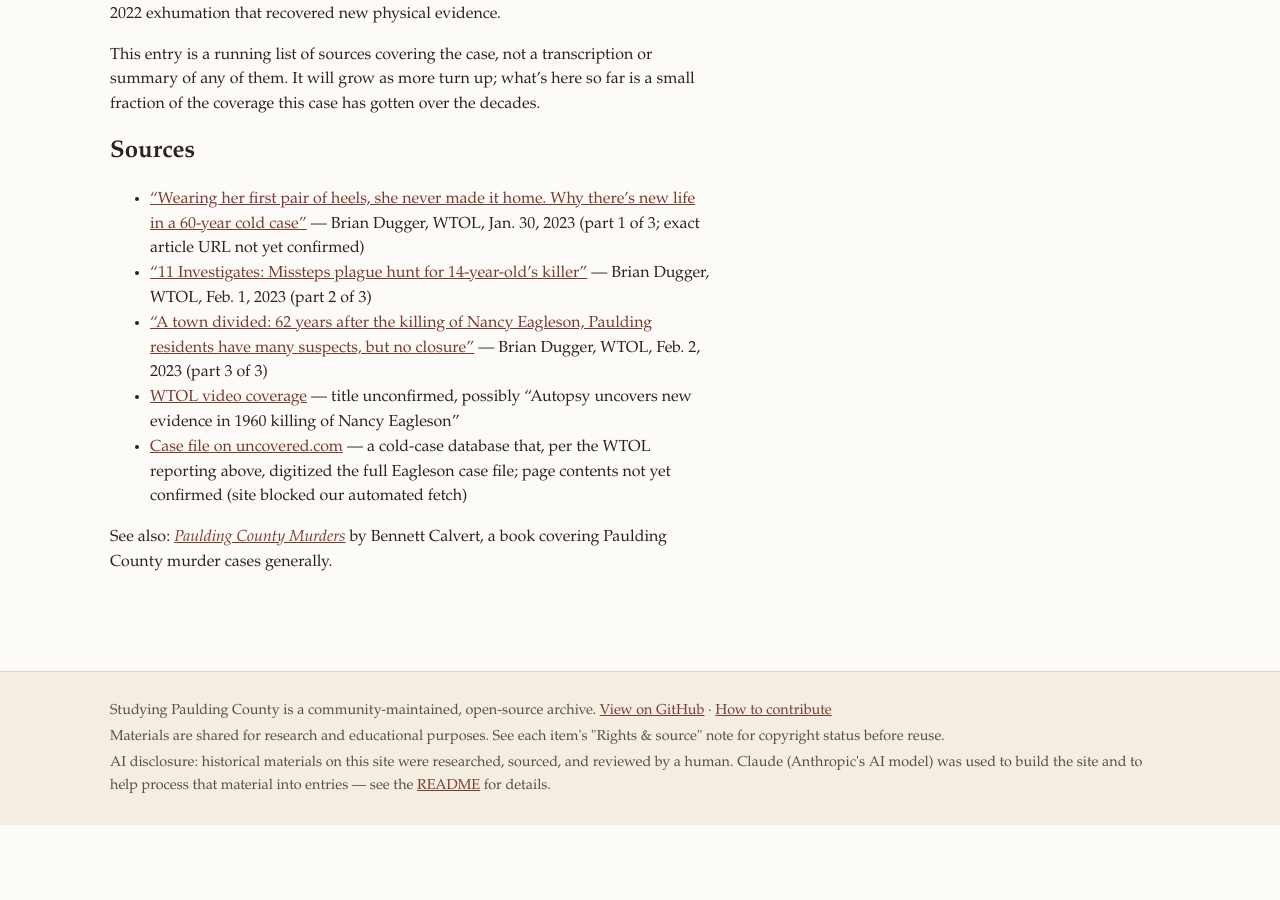
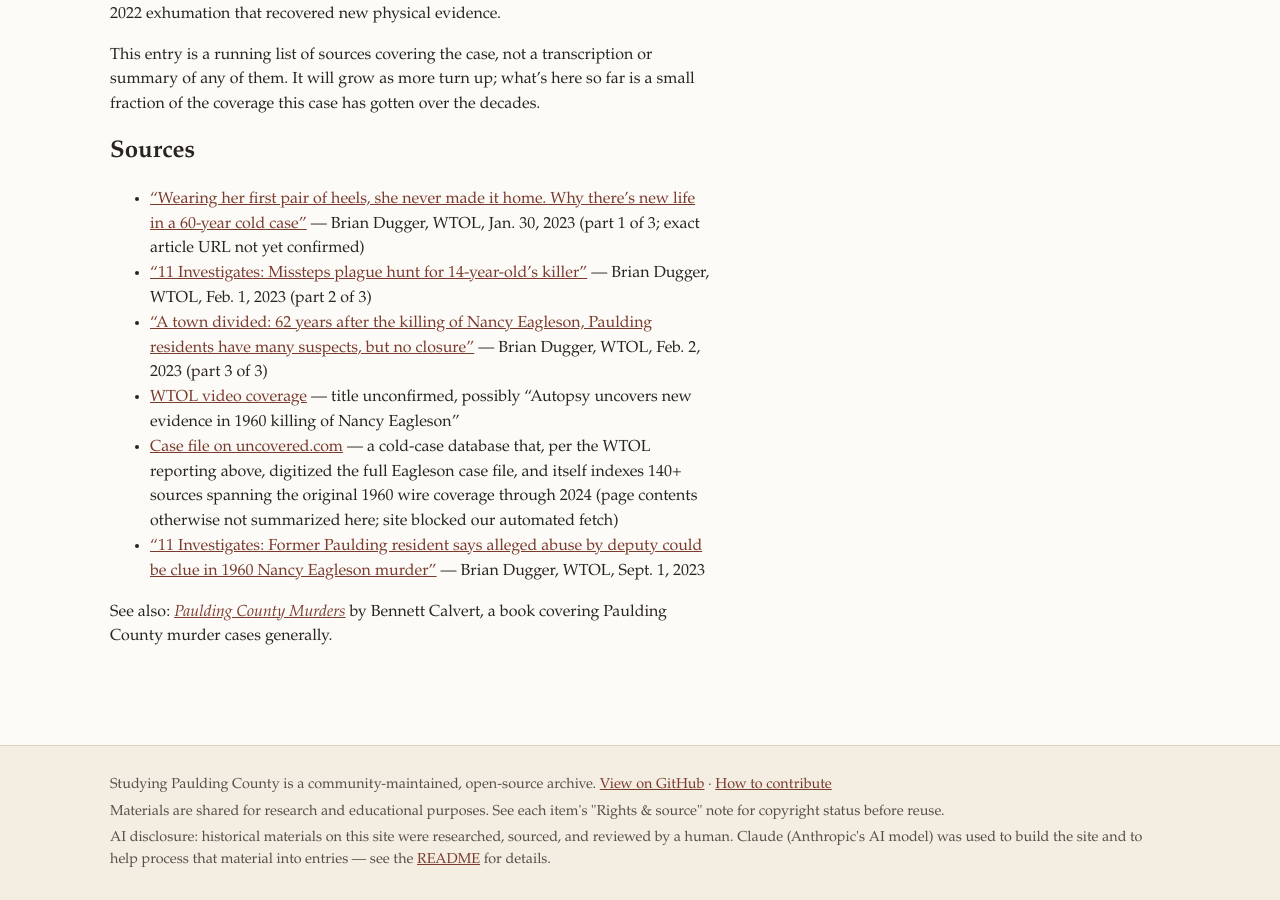
Before and after one commit to jofer215/Paulding, a Jekyll site: the page built from _items/nancy-eagleson-murder-1960.md, in a window 1280 px wide and 900 px high, scrolled down 588 px. Built offline with Jekyll 4.4.1, drawn with Linux system fonts in a browser that asks for light colours; before the commit the page ends 1413 px from its top, so only the background shows below that.

Commit message:
Add WTOL deputy-abuse-allegation article to Eagleson bibliography
Also notes that the uncovered.com case file indexes 140+ additional
sources on its own, rather than trying to individually re-link all of
them here without confirmed URLs for most.

Co-Authored-By: Claude Sonnet 5 <noreply@anthropic.com>
Claude-Session: https://claude.ai/code/session_01HFiX5DwBj15tjgeMJKLPqW

```diff
--- a/_items/nancy-eagleson-murder-1960.md
+++ b/_items/nancy-eagleson-murder-1960.md
@@ -26,6 +26,7 @@ gotten over the decades.
 - ["11 Investigates: Missteps plague hunt for 14-year-old's killer"](https://www.wtol.com/article/news/investigations/11-investigates/paulding-murder-investigation-missteps-mean-1962-nancy-eagleson-case-still-unsolved/512-a6c9eb2b-2708-4ca8-8a10-2009ebf2e740) — Brian Dugger, WTOL, Feb. 1, 2023 (part 2 of 3)
 - ["A town divided: 62 years after the killing of Nancy Eagleson, Paulding residents have many suspects, but no closure"](https://www.wtol.com/article/news/investigations/11-investigates/hope-for-solving-1960-killing-of-paulding-14-year-old-nancy-eagleson/512-09c32c16-e8ab-41c3-8018-bb7579f2e7ee) — Brian Dugger, WTOL, Feb. 2, 2023 (part 3 of 3)
 - [WTOL video coverage](https://youtu.be/QZSZUv21mVI) — title unconfirmed, possibly "Autopsy uncovers new evidence in 1960 killing of Nancy Eagleson"
-- [Case file on uncovered.com](https://uncovered.com/cases/nancy-eagleson) — a cold-case database that, per the WTOL reporting above, digitized the full Eagleson case file; page contents not yet confirmed (site blocked our automated fetch)
+- [Case file on uncovered.com](https://uncovered.com/cases/nancy-eagleson) — a cold-case database that, per the WTOL reporting above, digitized the full Eagleson case file, and itself indexes 140+ sources spanning the original 1960 wire coverage through 2024 (page contents otherwise not summarized here; site blocked our automated fetch)
+- ["11 Investigates: Former Paulding resident says alleged abuse by deputy could be clue in 1960 Nancy Eagleson murder"](https://www.wtol.com/video/news/investigations/11-investigates/11-investigates-former-paulding-resident-says-alleged-abuse-by-deputy-could-be-clue-in-1960-nancy-eagleson-murder/512-eb760d5f-195e-4eb6-8176-3888b5710237) — Brian Dugger, WTOL, Sept. 1, 2023
 
 See also: [*Paulding County Murders*]({{ "/archive/paulding-county-murders-bennett-calvert/" | relative_url }}) by Bennett Calvert, a book covering Paulding County murder cases generally.
```
